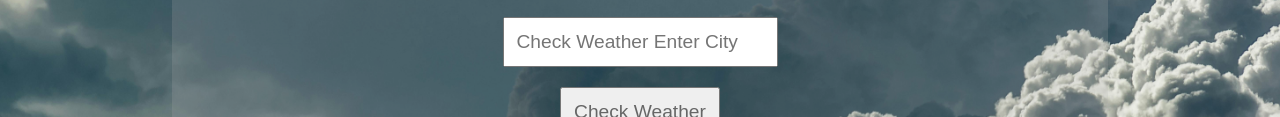
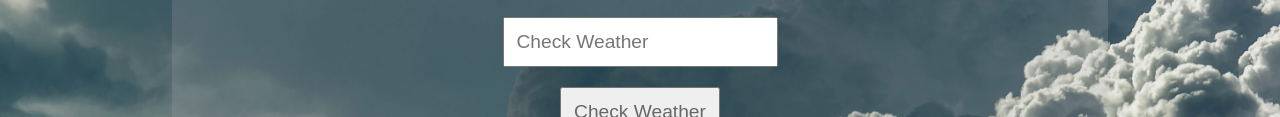
Before and after one commit to sufiyanfaisal008/weather__Calculator, a plain HTML site: page index.html in a window 1280 px wide. Shown: the part 346-463 px from the top of the page. Drawn offline with Linux system fonts and the light colour scheme.

Commit message:
Weather Calculator

```diff
--- a/index.html
+++ b/index.html
@@ -9,7 +9,7 @@
 <body>
     <div class="container">
         <h1>Weather Karachi Calculator-></h1>
-        <input type="text" placeholder="Check Weather Enter City" id="Karachi">
+        <input type="text" placeholder="Check Weather" id="Karachi">
         <button onclick="Check()">Check Weather</button>
         <h2 id="result"></h2>
     </div>
```
